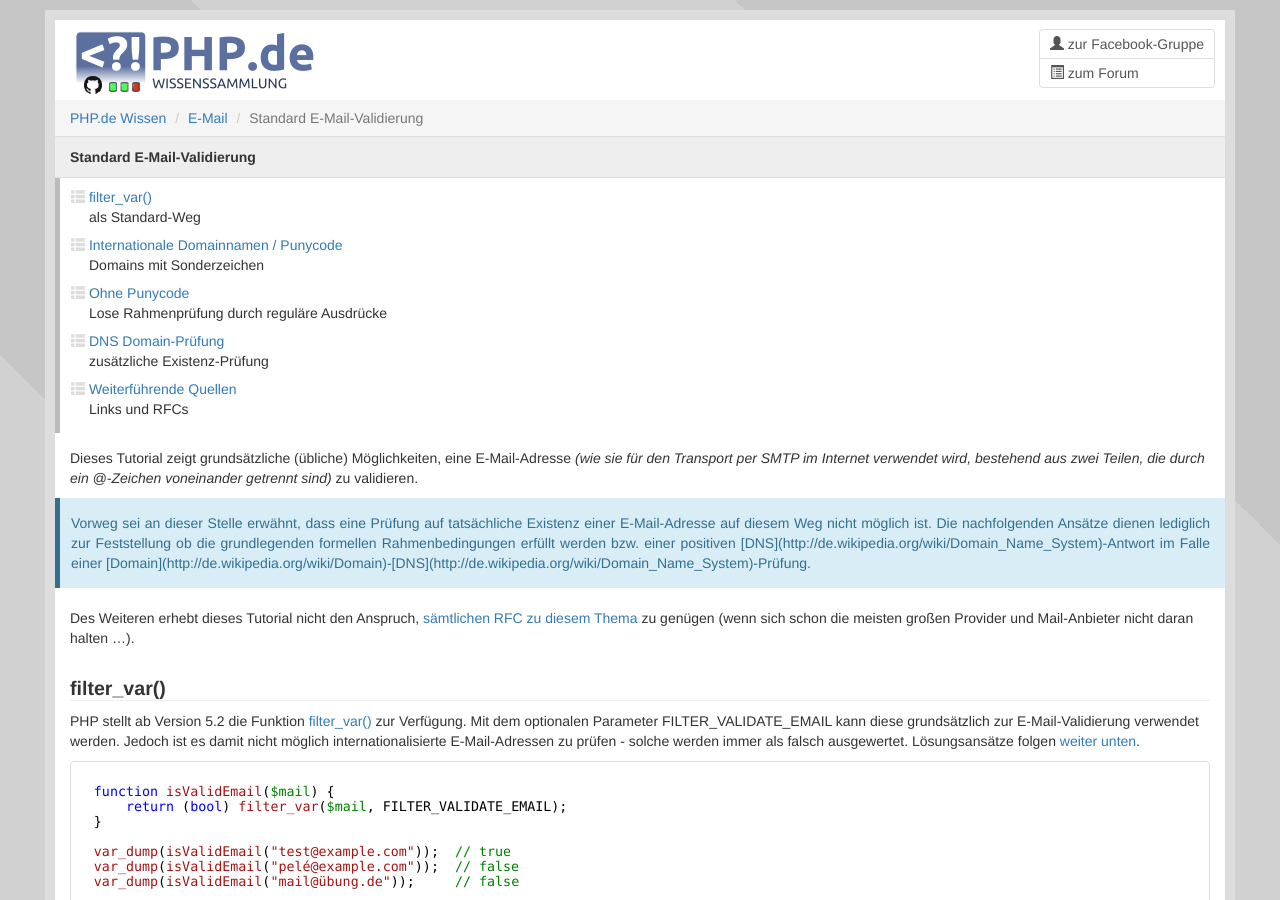
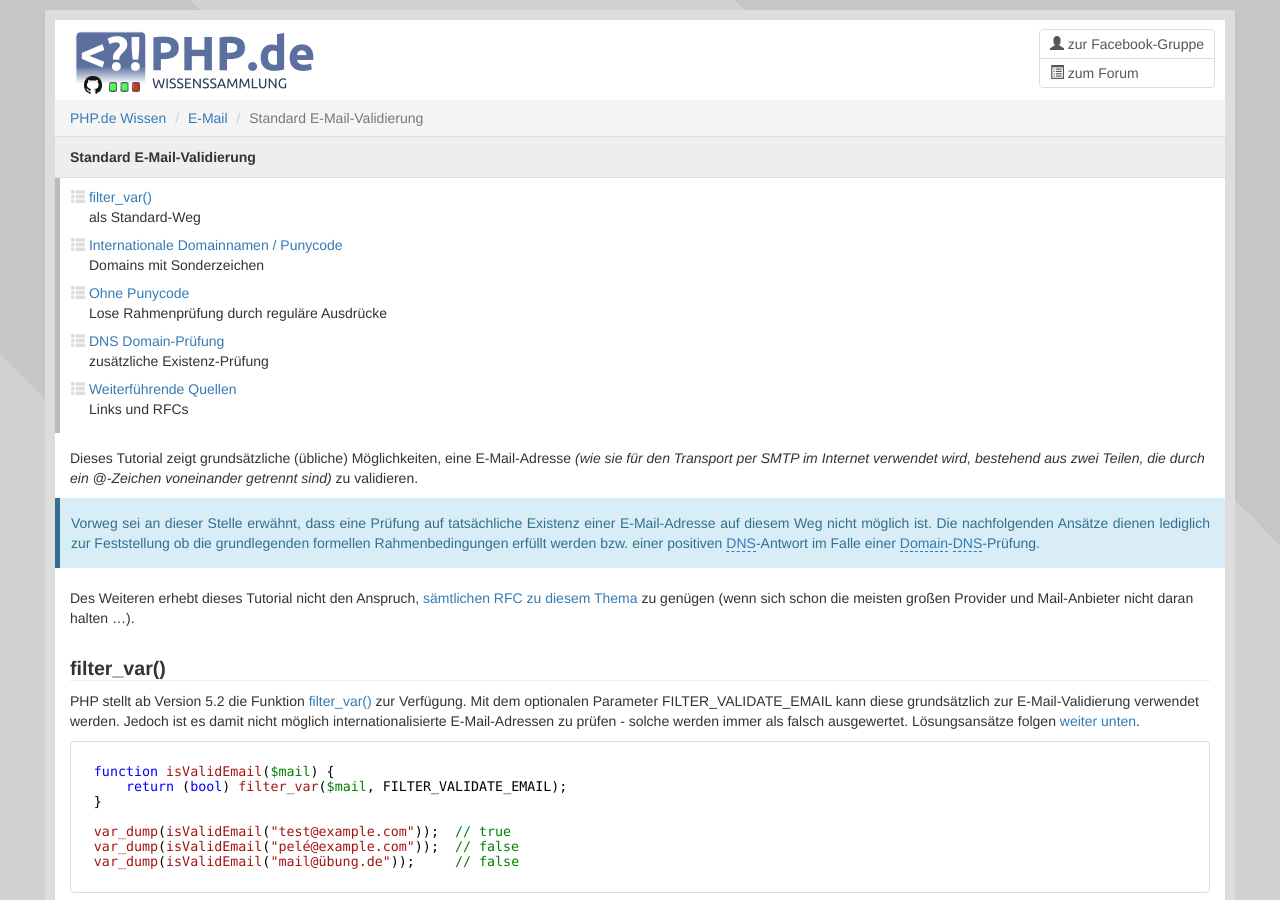
Before and after one commit to php-de/php-de.github.io, a Jekyll site: the page built from email/standard-mail-validation.md, in a window 1280 px wide and 900 px high. Built offline with Jekyll 4.4.1, drawn with Linux system fonts in a browser that asks for light colours; nearby versions of some CDN libraries; some of the changed lines change nothing that is shown.

Commit message:
Update standard-mail-validation.md
korr Links im html

```diff
--- a/email/standard-mail-validation.md
+++ b/email/standard-mail-validation.md
@@ -43,7 +43,7 @@ entry-type: in-discussion
 Dieses Tutorial zeigt grundsätzliche (übliche) Möglichkeiten, eine E-Mail-Adresse *(wie sie für den Transport per SMTP im Internet verwendet wird, bestehend aus zwei Teilen, die durch ein @-Zeichen voneinander getrennt sind)*
  zu validieren.
 
-<div class="alert alert-info">Vorweg sei an dieser Stelle erwähnt, dass eine Prüfung auf tatsächliche Existenz einer E-Mail-Adresse auf diesem Weg nicht möglich ist. Die nachfolgenden Ansätze dienen lediglich zur Feststellung ob die grundlegenden formellen Rahmenbedingungen erfüllt werden bzw. einer positiven [DNS](http://de.wikipedia.org/wiki/Domain_Name_System)-Antwort im Falle einer [Domain](http://de.wikipedia.org/wiki/Domain)-[DNS](http://de.wikipedia.org/wiki/Domain_Name_System)-Prüfung.</div>
+<div class="alert alert-info">Vorweg sei an dieser Stelle erwähnt, dass eine Prüfung auf tatsächliche Existenz einer E-Mail-Adresse auf diesem Weg nicht möglich ist. Die nachfolgenden Ansätze dienen lediglich zur Feststellung ob die grundlegenden formellen Rahmenbedingungen erfüllt werden bzw. einer positiven <a href="http://de.wikipedia.org/wiki/Domain_Name_System">DNS</a>-Antwort im Falle einer <a href="http://de.wikipedia.org/wiki/Domain">Domain</a>-<a href="http://de.wikipedia.org/wiki/Domain_Name_System">DNS</a>-Prüfung.</div>
 
 Des Weiteren erhebt dieses Tutorial nicht den Anspruch, [sämtlichen RFC zu diesem Thema](#rfc) zu genügen (wenn sich schon die meisten großen Provider und Mail-Anbieter nicht daran halten ...).
 
```
